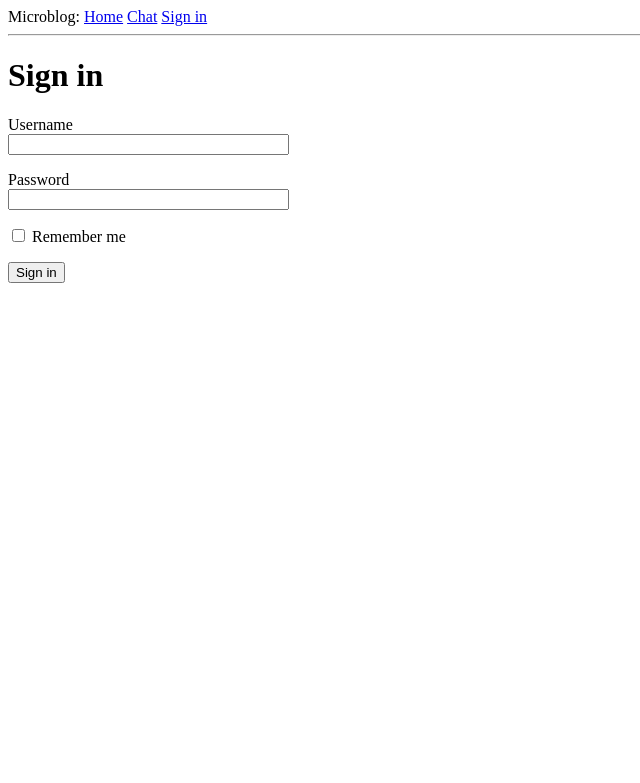
After one commit to senjerk/flask-training-site, a Flask app: page /login in a window 1280 px wide. The commit adds this page. Shown: the top 783 px of the page, without its empty margins (0-640 px from the left). Run offline with Flask 3, Linux system fonts and the light colour scheme.

Commit message:
added login form
added working login form. but still without database.
also make working base.html

```diff
--- a/app/__init__.py
+++ b/app/__init__.py
@@ -1,7 +1,11 @@
 from flask import Flask
+from config import Config
+
 
 app = Flask(__name__, template_folder='templates')
+app.config.from_object(Config)
 
 from app import routes
 
+
 # app.run()
--- /dev/null
+++ b/app/forms.py
@@ -0,0 +1,10 @@
+from flask_wtf import FlaskForm
+from wtforms import StringField, PasswordField, BooleanField, SubmitField
+from wtforms.validators import DataRequired
+
+
+class LoginForm(FlaskForm):
+    username = StringField('Username', validators=[DataRequired()])
+    password = PasswordField('Password', validators=[DataRequired()])
+    remember_me = BooleanField('Remember me')
+    submit = SubmitField('Sign in')
--- a/app/routes.py
+++ b/app/routes.py
@@ -1,7 +1,7 @@
 # -*- coding: utf-8 -*-
-from flask import render_template
+from flask import render_template, flash, redirect, url_for
 from app import app
-
+from app.forms import LoginForm
 
 @app.route('/')
 @app.route('/index')
@@ -32,3 +32,13 @@ def chat():
         }
     ]
     return render_template('chat.html', title='Home', user=user, posts=posts)
+
+
+@app.route('/login', methods=['GET', 'POST'])
+def login():
+    form = LoginForm()
+    if form.validate_on_submit():
+        flash('Login requested for user {}, remember_me={}'.format(
+            form.username.data, form.remember_me.data))
+        return redirect(url_for('index'))
+    return render_template('login.html', title='Sign in', form=form)
--- a/app/templates/base.html
+++ b/app/templates/base.html
@@ -1,6 +1,23 @@
-{% extends "base.html" %}
-
-{% block content %}
-    <div>Microblog: <a href="/index">Home</a> <a href="/chat">Chat</a></div>
-    <hr>
-{% endblock %}x
+<html>
+    <head>
+      {% if title %}
+      <title>{{ title }} - Microblog</title>
+      {% else %}
+      <title>Welcome to Microblog</title>
+      {% endif %}
+    </head>
+    <body>
+        <div>Microblog: <a href="{{ url_for('index') }}">Home</a> <a href="{{ url_for('chat') }}">Chat</a> <a href="{{ url_for('login') }}">Sign in</a></div>
+        <hr>
+        {% with messages = get_flashed_messages() %}
+        {% if messages %}
+        <ul>
+            {% for message in messages %}
+            <li>{{ message }}</li>
+            {% endfor %}
+        </ul>
+        {% endif %}
+        {% endwith %}
+        {% block content %}{% endblock %}
+    </body>
+</html>
--- /dev/null
+++ b/app/templates/login.html
@@ -0,0 +1,29 @@
+  {% extends "base.html" %}
+
+{% block content %}
+  <h1>Sign in</h1>
+  <form action="" method="post" novalidate>
+    {{ form.hidden_tag() }}
+    <p>
+      {{  form.username.label }} <br>
+      {{  form.username(size=32) }}
+      {% for error in form.username.errors %}
+        <span style="color: red;">[{{ error }}]</span>
+      {% endfor %}
+    </p>
+    <p>
+      {{ form.password.label }} <br>
+      {{ form.password(size=32) }}
+      {% for error in form.password.errors %}
+        <span style="color: red;">[{{ error }}]</span>
+      {% endfor %}
+    </p>
+    <p>
+      {{ form.remember_me() }}
+      {{ form.remember_me.label }}
+    </p>
+    <p>
+      {{ form.submit() }}
+    </p>
+  </form>
+{% endblock %}
--- /dev/null
+++ b/config.py
@@ -0,0 +1,4 @@
+import os
+
+class Config(object):
+    SECRET_KEY = os.environ.get('SECRET_KEY') or 'never-give-you-up'
```
Also changed, not shown: app/templates/chat.html (+8 -16 lines), app/templates/index.html (+8 -9 lines), 1 other file.
